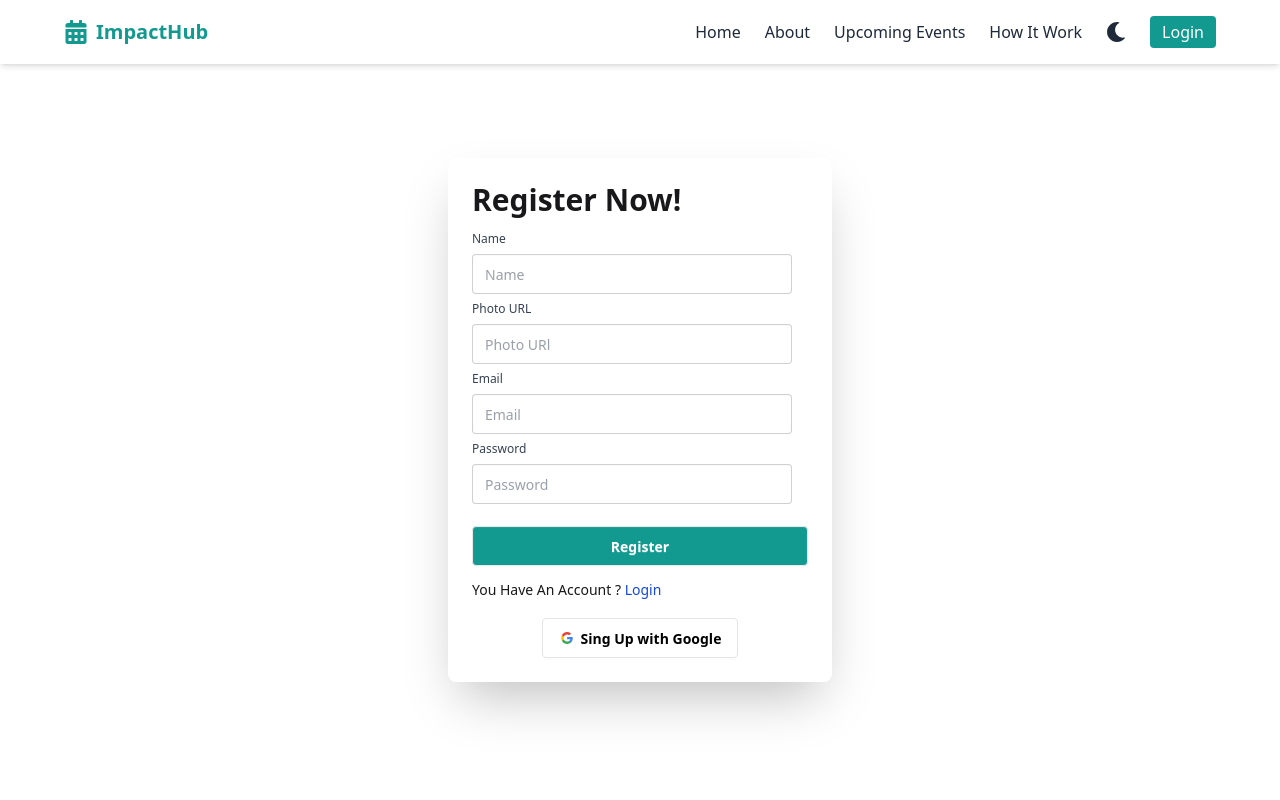
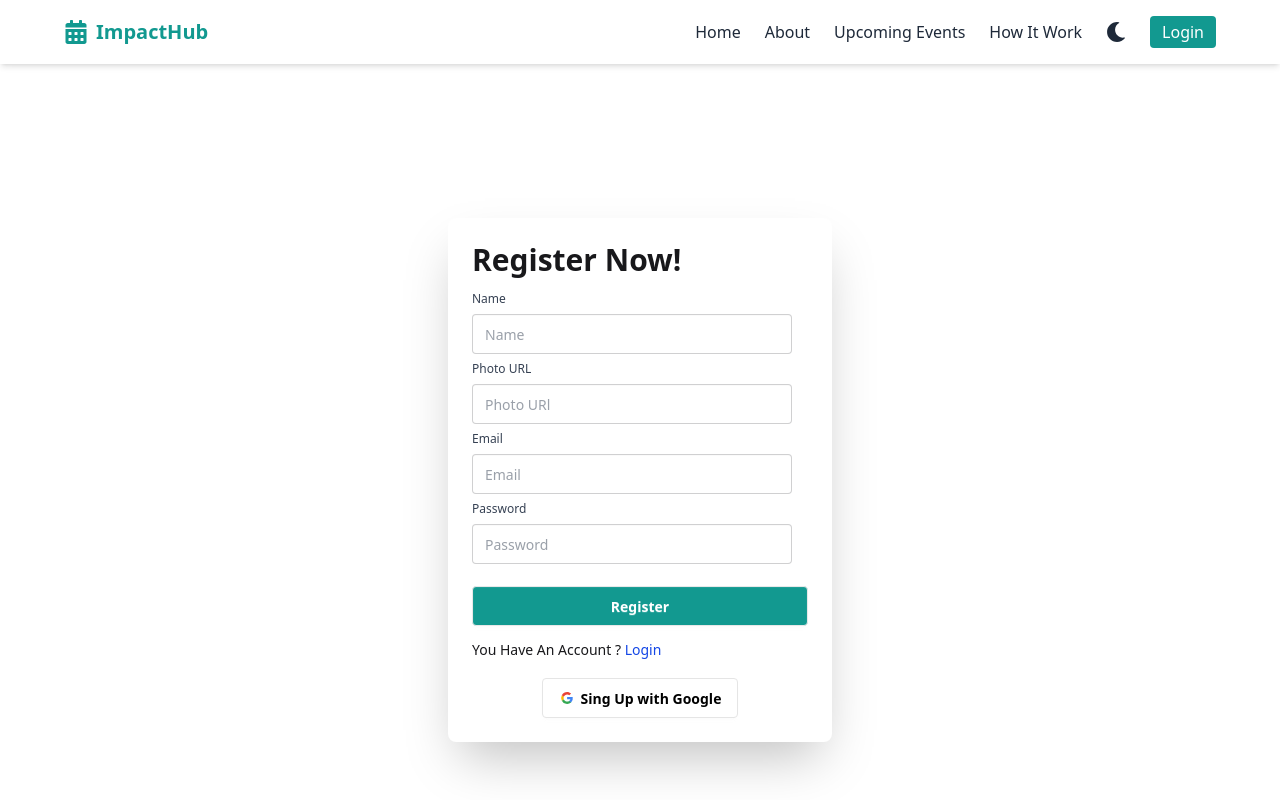
Before and after one commit to mdsaifulsaif/event-managemnt-client, a React (Vite) app: page /register in a window 1280 px wide. Shown: the top 800 px of the page. Built offline with nearby package versions, Linux system fonts and the light colour scheme; no server answers.

Commit message:
login dark color set

```diff
--- a/src/Pages/Login.jsx
+++ b/src/Pages/Login.jsx
@@ -113,7 +113,7 @@ function Login() {
               Login
             </button>
 
-            <p className="text-sm mt-2">
+            <p className="text-sm mt-2  text-gray-700 dark:text-gray-100">
               Dont’t Have An Account ?{" "}
               <Link className="text-blue-700" to="/register">
                 Register
--- a/src/Pages/Register.jsx
+++ b/src/Pages/Register.jsx
@@ -90,7 +90,7 @@ function Register() {
 
   return (
     <div className="">
-      <div className="flex my-5  items-center justify-center h-screen">
+      <div className="flex my-5 mt-20  items-center justify-center h-screen">
         <div className="card bg-base-100 w-full max-w-sm shrink-0 shadow-2xl">
           <Helmet>
             <title>Impacthub | Register</title>
```
